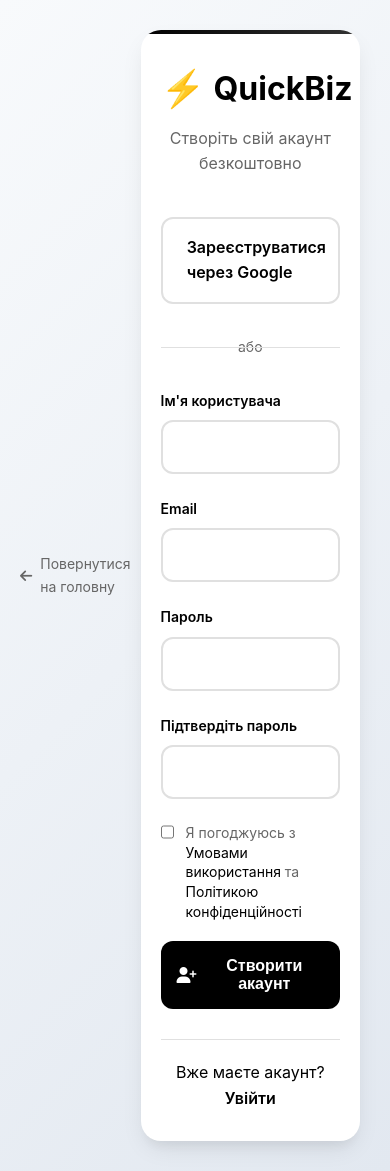
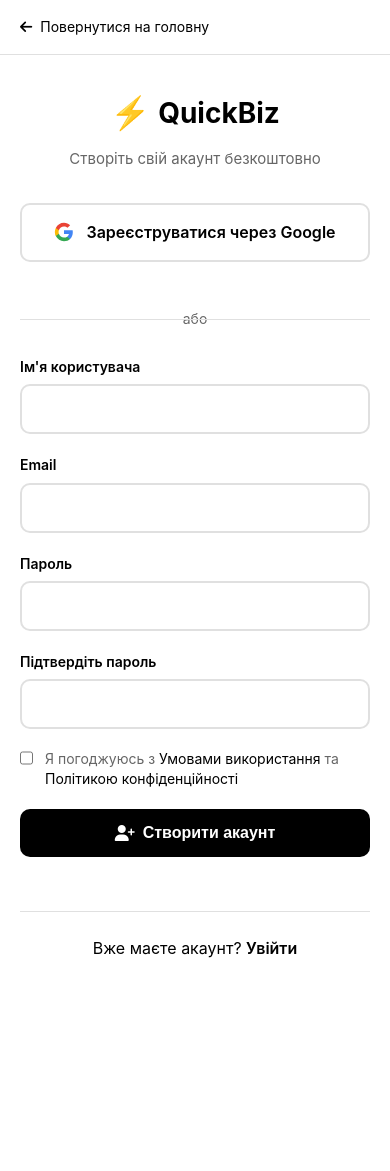
Before and after one commit to BogdanT29/QuickBiz, a Django app: page /users/register/ in a window 390 px wide. After the commit the page ends 958 px from the top, so only its background shows below. Run offline with Django 5.2, Linux system fonts and the light colour scheme.

Commit message:
Redesining mobile interfaces

```diff
--- a/users/templates/users/register.html
+++ b/users/templates/users/register.html
@@ -304,18 +304,85 @@
             text-decoration: underline;
         }
 
+        /* Mobile styles */
 @media (max-width: 480px) {
-            .auth-container {
-                padding: 30px 20px;
-                margin: 10px;
+    body {
+        padding: 0;
+        display: block; /* Change from flex to block */
+        min-height: 100vh;
     }
 
     .back-home {
-                position: relative;
-                top: auto;
-                left: auto;
+        position: static;
+        margin: 0;
+        padding: 16px 20px;
+        background: white;
+        border-bottom: 1px solid var(--border-color);
+        justify-content: flex-start; /* Align left */
+        border-radius: 0;
+        box-shadow: 0 1px 3px rgba(0, 0, 0, 0.1);
+    }
+
+    .auth-container {
+        padding: 32px 20px;
+        margin: 0;
+        border-radius: 0;
+        box-shadow: none;
+        min-height: calc(100vh - 56px); /* Full height minus back button */
+        display: flex;
+        flex-direction: column;
+        justify-content: center;
+    }
+
+    .auth-container::before {
+        display: none; /* Hide top gradient line on mobile */
+    }
+
+    .logo-section {
+        margin-bottom: 32px;
+    }
+
+    .logo {
+        font-size: 28px;
+    }
+
+    .logo::before {
+        font-size: 32px;
+    }
+
+    .auth-subtitle {
+        font-size: 15px;
+    }
+
+    .form-group {
         margin-bottom: 20px;
-                justify-content: center;
+    }
+
+    .form-label {
+        font-size: 14px;
+        margin-bottom: 6px;
+    }
+
+    .form-input {
+        padding: 14px 16px;
+        font-size: 16px; /* Prevents iOS zoom */
+        border-radius: 10px;
+    }
+
+    .btn-primary,
+    .btn-google {
+        padding: 15px;
+        font-size: 16px;
+        border-radius: 10px;
+    }
+
+    .divider {
+        margin: 24px 0;
+    }
+
+    .auth-footer {
+        margin-top: 24px;
+        padding-top: 24px;
     }
 }
     </style>
```
Also changed, not shown: users/templates/users/login.html (+74 -7 lines). Lines whose indentation alone changed are shown as unchanged.
